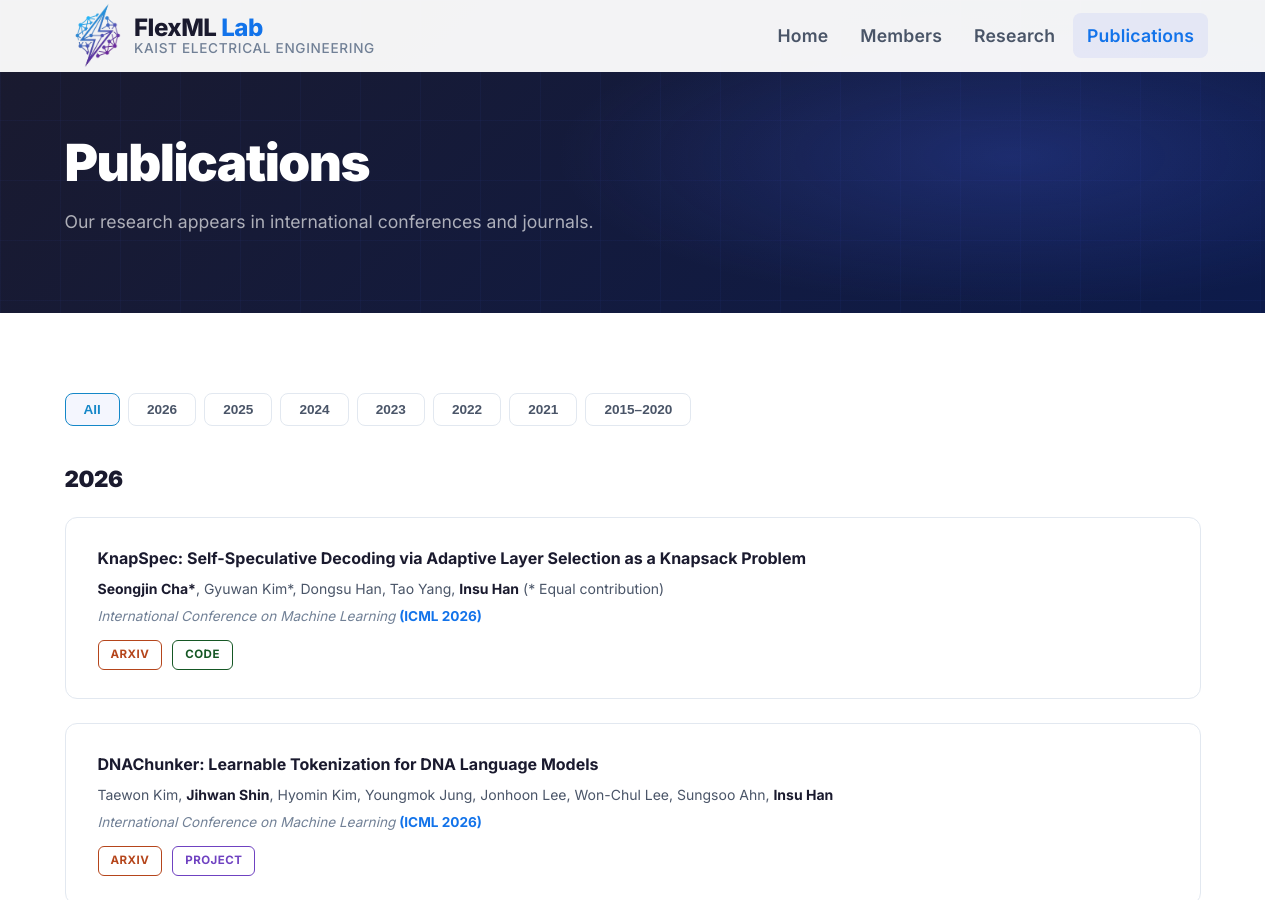
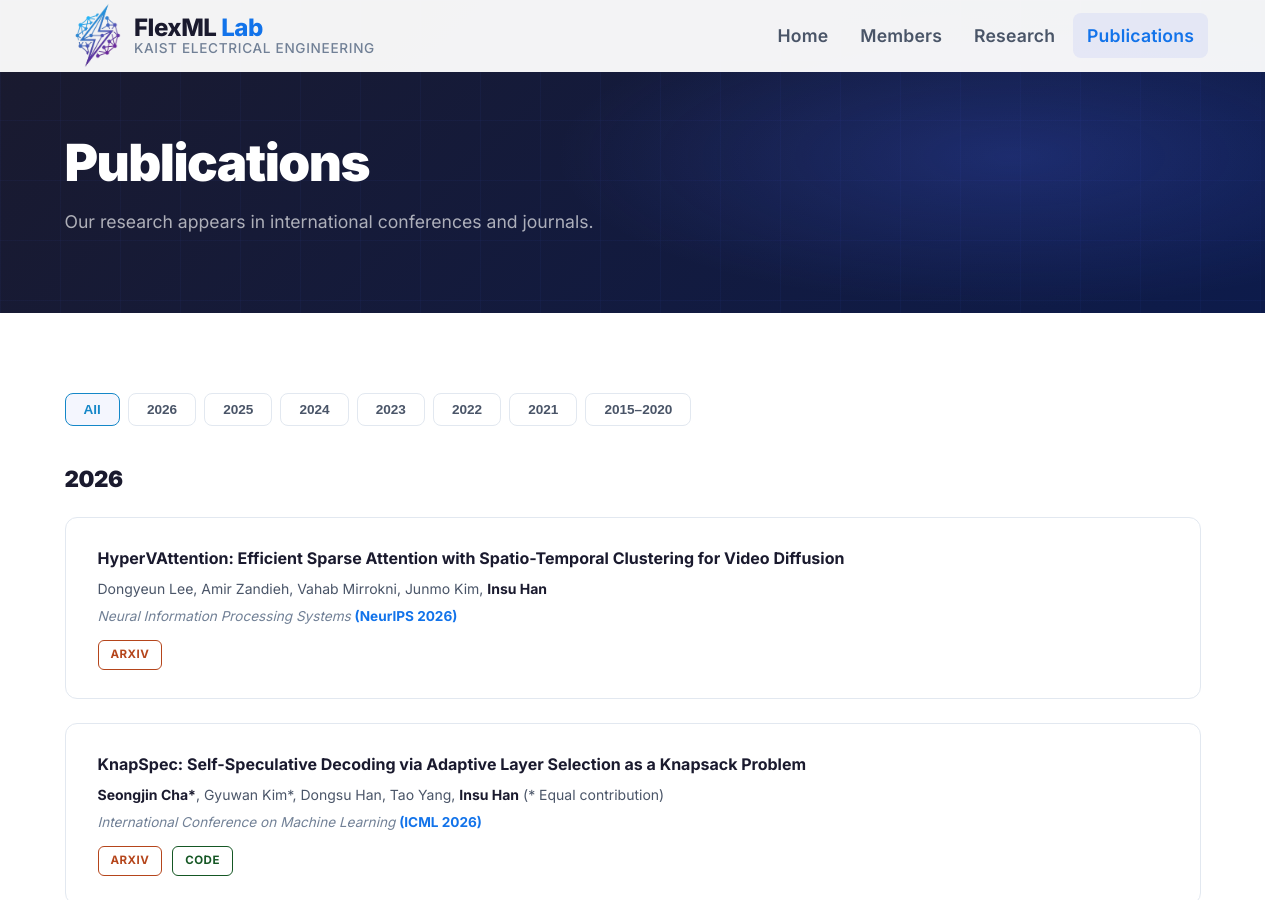
Before and after one commit to kaist-flexml-lab/kaist-flexml-lab.github.io, a Jekyll site: the page built from publications.html, in a window 1280 px wide and 900 px high. Built offline with Jekyll 4.4.1, drawn with Linux system fonts in a browser that asks for light colours.

Commit message:
Add new publications to publications.html

```diff
--- a/publications.html
+++ b/publications.html
@@ -44,6 +44,20 @@ permalink: /publications/
       </h3>
 
       <div class="pub-list">
+
+        <div class="pub-item" data-category="2026" data-animate>
+          <!-- <span class="pub-year">Under<br>Review</span> -->
+          <div class="pub-content">
+            <div class="pub-title">
+              <a href="https://arxiv.org/abs/2602.20217">HyperVAttention: Efficient Sparse Attention with Spatio-Temporal Clustering for Video Diffusion</a>
+            </div>
+            <div class="pub-authors">Dongyeun Lee, Amir Zandieh, Vahab Mirrokni, Junmo Kim, <strong>Insu Han</strong></div>
+            <div class="pub-venue">Neural Information Processing Systems <strong>(NeurIPS 2026)</strong></div>
+            <div style="display:flex; gap:10px; flex-wrap:wrap;">
+              <a href="https://arxiv.org/pdf/2607.03012" class="pub-link pub-link--arxiv">arXiv</a>
+            </div>
+          </div>
+        </div>
 
         <div class="pub-item" data-category="2026" data-animate>
           <!-- <span class="pub-year">Under<br>Review</span> -->
```
